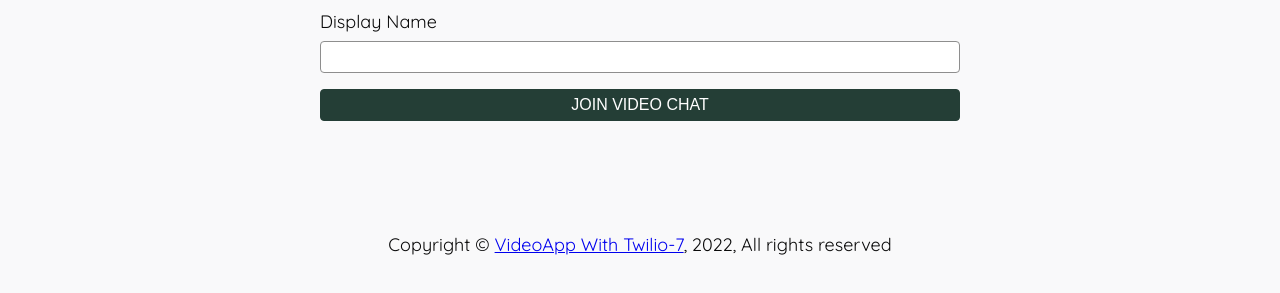
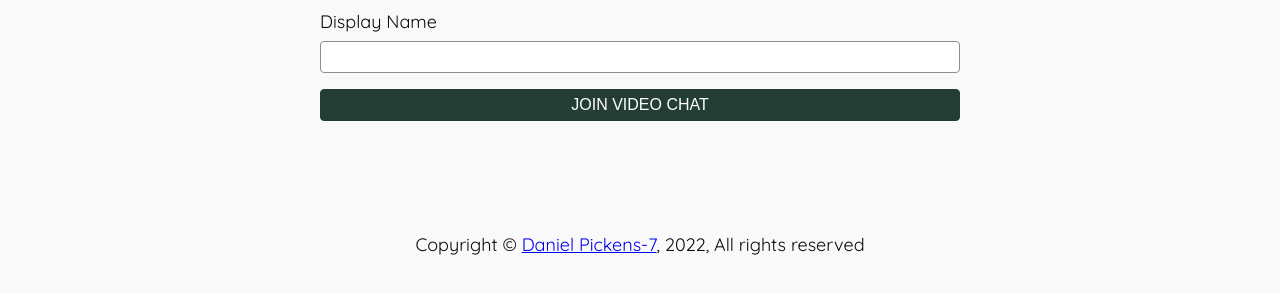
Before and after one commit to DanielPickens/Videobo, a Gatsby site: page / in a window 1280 px wide. Shown: the part 241-534 px from the top of the page. Built offline with nearby package versions, Linux system fonts and the light colour scheme; Gatsby itself is replaced by a stand-in of ours.

Commit message:
Update layout.js

```diff
--- a/src/components/layout.js
+++ b/src/components/layout.js
@@ -35,7 +35,7 @@ const Layout = ({ children }) => {
       >
         <main>{children}</main>
         <footer>
-        Copyright © <a href="https://github.com/DanielPickens/">VideoApp With Twilio-7</a>, {new Date().getFullYear()},
+        Copyright © <a href="https://github.com/DanielPickens/">Daniel Pickens-7</a>, {new Date().getFullYear()},
         All rights reserved
         </footer>
       </div>
```
